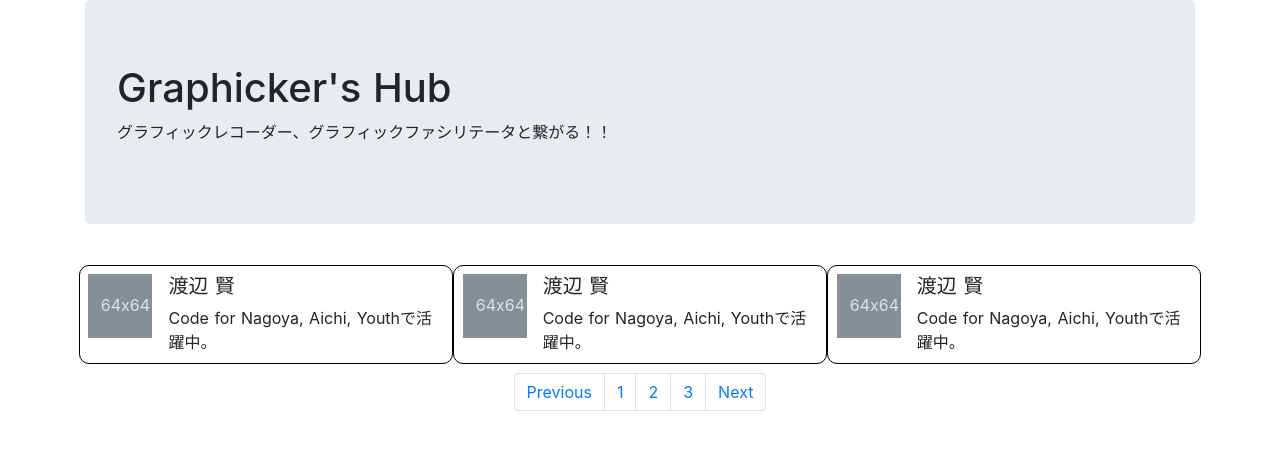
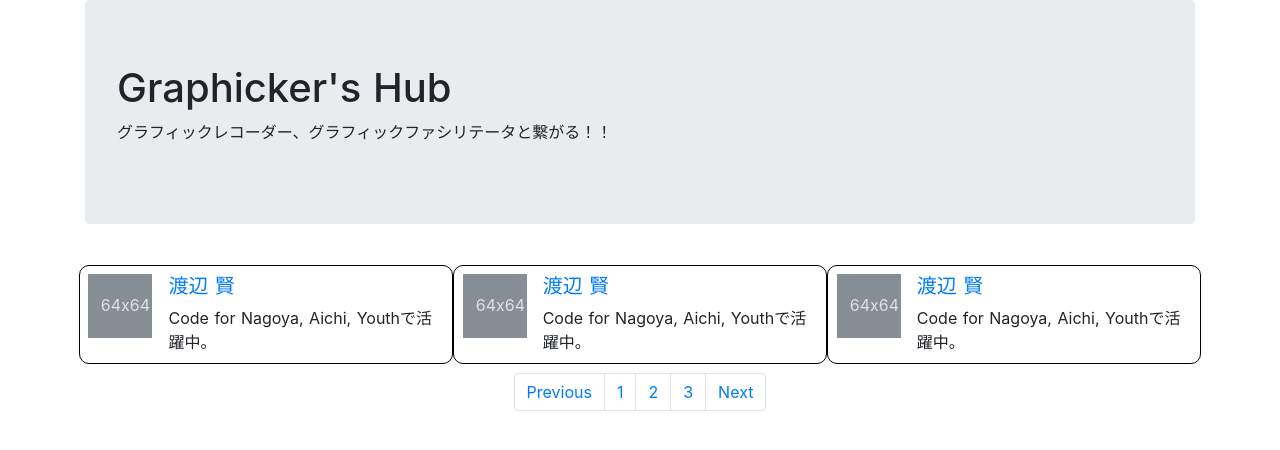
Before and after one commit to codeforyouth/graphickers-hub-client, a Nuxt app: page / in a window 1280 px wide. Shown: the top 450 px of the page. Built offline with nearby package versions, Linux system fonts and the light colour scheme.

Commit message:
make link

```diff
--- a/components/pages/graphicker.vue
+++ b/components/pages/graphicker.vue
@@ -15,7 +15,9 @@
       <text x="20%" y="50%" fill="#dee2e6" dy=".3em">64x64</text>
     </svg>
     <div class="media-body">
-      <h5 class="mt-0">{{ name }}</h5>
+      <h5 class="mt-0">
+        <nuxt-link :to="path">{{ name }}</nuxt-link>
+      </h5>
       {{ introduction }}
     </div>
   </div>
@@ -34,6 +36,10 @@ import Vue from 'vue'
 
 export default Vue.extend({
   props: {
+    id: {
+      type: String,
+      default: null
+    },
     name: {
       type: String,
       default: '名無し'
@@ -42,6 +48,11 @@ export default Vue.extend({
       type: String,
       default: '自己紹介はありません'
     }
+  },
+  data() {
+    return {
+      path: '/graphicker/' + this.id
+    }
   }
 })
 </script>
--- /dev/null
+++ b/components/pages/graphickersList.vue
@@ -0,0 +1,48 @@
+<template>
+  <div class="graphickers-list container">
+    <div class="row">
+      <graphicker
+        :id="id"
+        class="col-lg-4 col-md-12"
+        :name="name"
+        :introduction="introduction"
+      />
+      <graphicker
+        :id="id"
+        class="col-lg-4 col-md-12"
+        :name="name"
+        :introduction="introduction"
+      />
+      <graphicker
+        :id="id"
+        class="col-lg-4 col-md-12"
+        :name="name"
+        :introduction="introduction"
+      />
+    </div>
+  </div>
+</template>
+
+<style>
+.graphickers-list {
+  padding: 1ex;
+}
+</style>
+
+<script>
+import Vue from 'vue'
+import graphicker from '~/components/pages/graphicker.vue'
+
+export default Vue.extend({
+  components: {
+    graphicker
+  },
+  data() {
+    return {
+      id: 'sensu_watson',
+      name: '渡辺 賢',
+      introduction: 'Code for Nagoya, Aichi, Youthで活躍中。'
+    }
+  }
+})
+</script>
--- /dev/null
+++ b/pages/graphicker/_id/index.vue
@@ -0,0 +1,11 @@
+<template>
+  <div class="container">
+    <header class="jumbotron">
+      <h1>グラフィッカーのページです</h1>
+    </header>
+    <main>
+      <p>グラフィッカーのページ建設予定地</p>
+    </main>
+    <footer></footer>
+  </div>
+</template>
--- a/pages/index.vue
+++ b/pages/index.vue
@@ -5,25 +5,7 @@
       <p>グラフィックレコーダー、グラフィックファシリテータと繋がる！！</p>
     </header>
     <main>
-      <div class="graphickers-list container">
-        <div class="row">
-          <graphicker
-            class="col-lg-4 col-md-12"
-            :name="name"
-            :introduction="introduction"
-          />
-          <graphicker
-            class="col-lg-4 col-md-12"
-            :name="name"
-            :introduction="introduction"
-          />
-          <graphicker
-            class="col-lg-4 col-md-12"
-            :name="name"
-            :introduction="introduction"
-          />
-        </div>
-      </div>
+      <graphickersList />
       <nav>
         <ul class="pagination justify-content-center">
           <li class="page-item"><a class="page-link" href="#">Previous</a></li>
@@ -38,19 +20,13 @@
   </div>
 </template>
 
-<style>
-.graphickers-list {
-  padding: 1ex;
-}
-</style>
-
 <script>
 import Vue from 'vue'
-import graphicker from '~/components/pages/graphicker.vue'
+import graphickersList from '~/components/pages/graphickersList.vue'
 
 export default Vue.extend({
   components: {
-    graphicker
+    graphickersList
   },
   data() {
     return {
```
